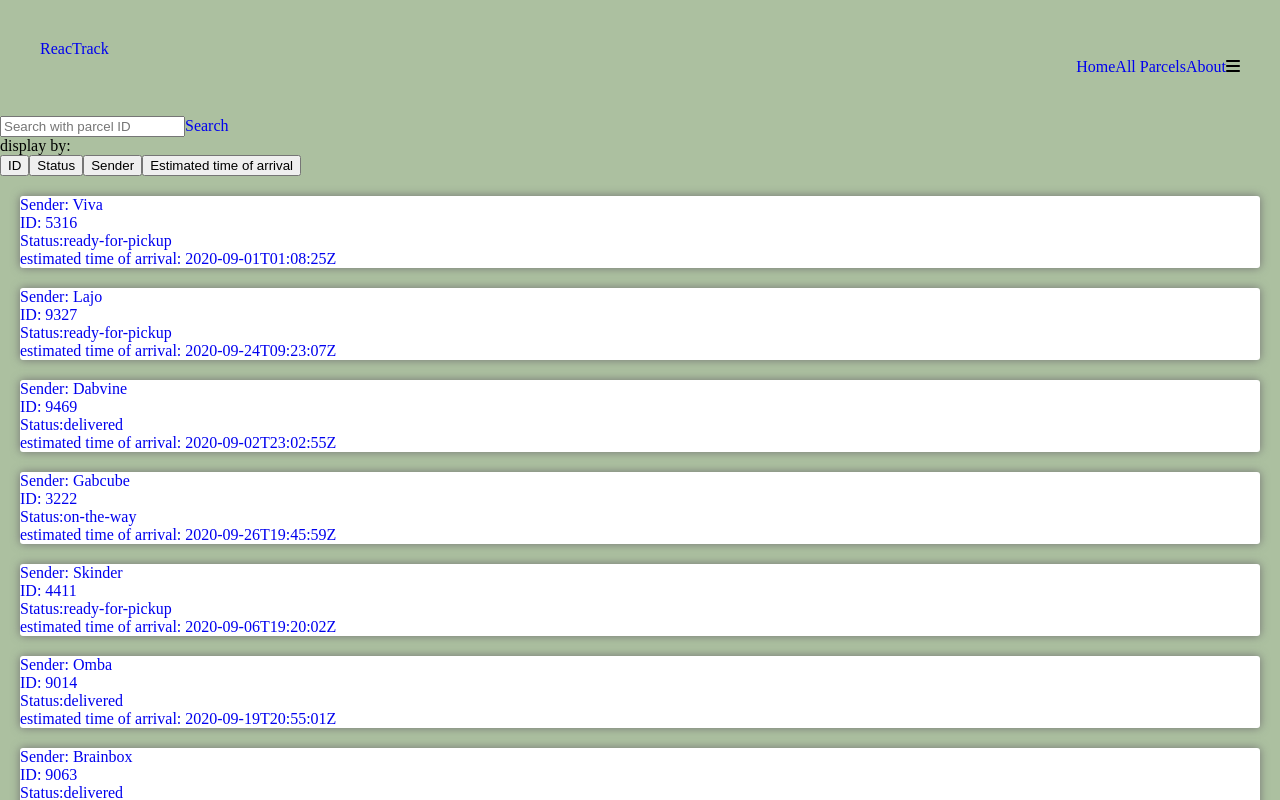
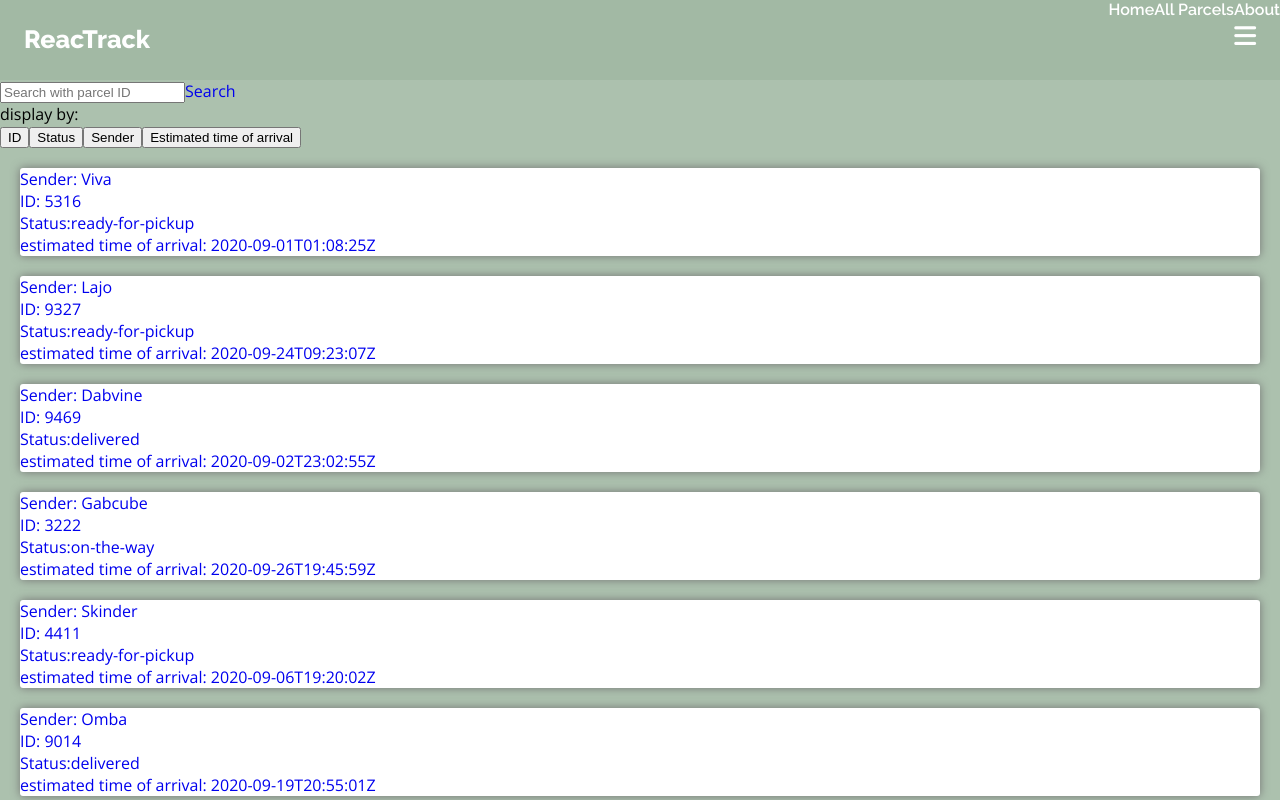
Before and after one commit to blacknstones/ReacTrack, a React (Create React App) app: page /parcels in a window 1280 px wide. Shown: the top 800 px of the page. Built offline with nearby package versions, Linux system fonts and the light colour scheme.

Commit message:
Added more styling

```diff
--- a/src/css/header.css
+++ b/src/css/header.css
@@ -1,6 +1,64 @@
 .header {
-    background-color: #ACC0A0;
-    padding: 5vh;
+    height: 10vh;
+    background-color: var(--theme-dark-green);
     display: flex;
     flex-direction: column;
+
 }
+
+.navbar {
+    display: flex;
+    justify-content: flex-end;
+}
+.header .logo,
+.navbar .nav-link {
+    font-family: 'Raleway', sans-serif;
+    color: white;
+}
+
+.navbar .nav-link {
+    font-weight: 600;
+}
+
+.header .logo {
+    font-weight: 800;
+    font-size: 25px;
+    display: flex;
+    align-self: flex-start;
+    position: absolute;
+    top: 3vh;
+    left: 3vh;
+}
+
+.navbar .menu-icon {
+    display: flex;
+    cursor: pointer;
+    color: #fff;
+    font-size: 25px;
+    position: absolute;
+    top: 3vh;
+    right: 3vh;
+
+
+}
+
+.nav-menu {
+    display: flex;
+    flex-direction: column;
+    width: 100%;
+    height: 20vh;
+    position: absolute;
+    left: 0;
+    top: -100%;
+    opacity: 1;
+    transition: all 0.3s ease-in-out;
+    z-index: -99;
+    text-align: center;
+  }
+
+  .nav-menu.active {
+    background: var(--theme-dark-green);
+    top: 10vh;
+    z-index: 1;
+
+  }
--- /dev/null
+++ b/src/css/home-page.css
@@ -0,0 +1,3 @@
+.home-page {
+    height: 100%;
+}
--- /dev/null
+++ b/src/css/parcel.css
@@ -0,0 +1,7 @@
+.parcel {
+    background-color: white;
+    box-shadow: 0px 0px 10px 0px rgba(115,115,115,1);
+    border-radius: 3px;
+    margin: 20px;
+    color: #777777;
+}
--- a/src/css/style.css
+++ b/src/css/style.css
@@ -1,17 +1,29 @@
 @import url("./reset.css");
 @import url("./header.css");
-@import url("./card.css");
+@import url("./parcel.css");
+@import url("./home-page.css");
+
+/* Google fonts */
+@import url('https://fonts.googleapis.com/css2?family=Open+Sans:wght@300;400&family=Raleway:wght@300;400;600;800&display=swap');
+
+/*
+font-family: 'Open Sans', sans-serif; //font-weight: 300/400
+font-family: 'Raleway', sans-serif; //font-weight: 300/400/800
+*/
+:root {
+    --theme-green:#ACC1AE;
+    --theme-orange: #F7C48D;
+    --theme-color-lightgreen: #B9CABB;
+    --theme-pink: #ded6d1;
+    --theme-dark-green: #A2B9A4;
+}
 
 body {
-    background-color:  #ACC0A0;
+    background-color:  var(--theme-green);
+    font-family: 'Open Sans', sans-serif;
+    font-weight: 400;
 }
 
 .link {
     text-decoration: none;
 }
-
-.navbar {
-    display: flex;
-    justify-content: flex-end;
-
-}
```
